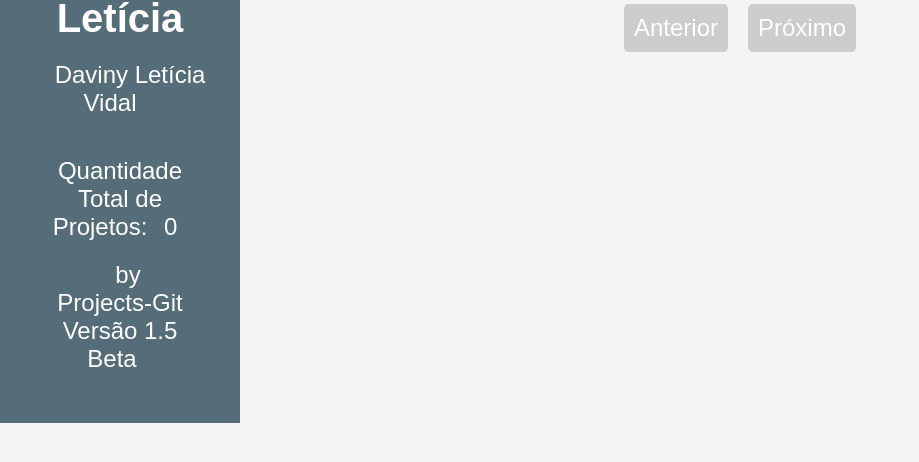
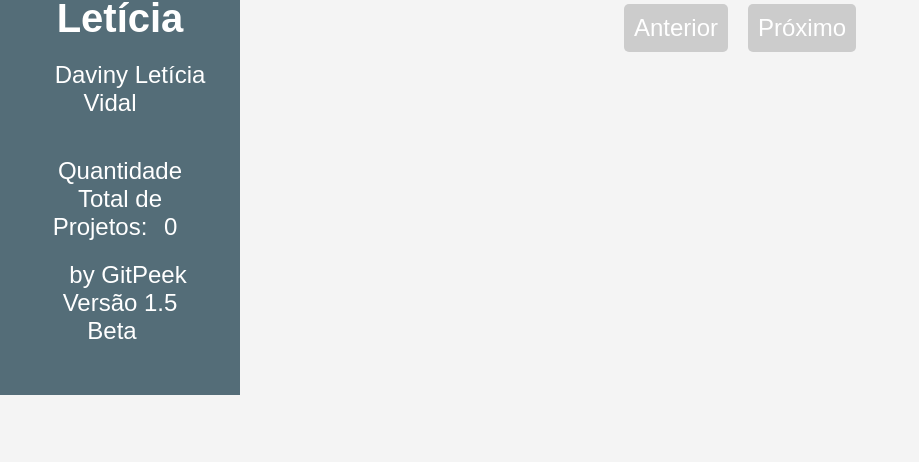
Before and after one commit to davinyleticia/projects, a plain HTML site: page index.html in a window 1280 px wide. Shown: the part 62-524 px from the top of the page, without its empty margins (0-919 px from the left). Drawn offline with Linux system fonts and the light colour scheme; no server answers.

Commit message:
Update index.html

```diff
--- a/index.html
+++ b/index.html
@@ -17,7 +17,7 @@
                 <a id="url-website" href=""><span id="github-name"></span></a>
                 <footer>
                     <p>Quantidade Total de Projetos: <span id="repo-count">0</span></p>
-                    <p><a href="https://projects.vidal.press/readme.html?repo=projects-git">by Projects-Git Versão 1.5 Beta</a></p>
+                    <p><a href="https://projects.vidal.press/readme.html?repo=projects-git">by GitPeek Versão 1.5 Beta</a></p>
                 </footer>
             </div>
         </div>
```
